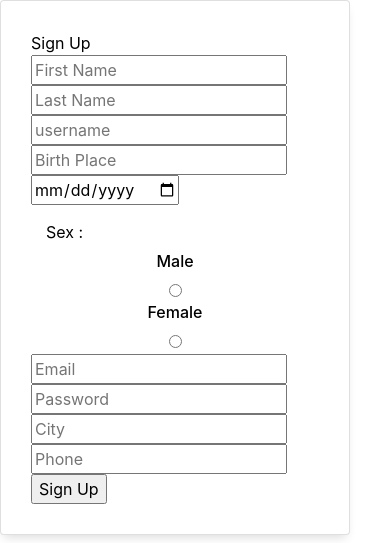
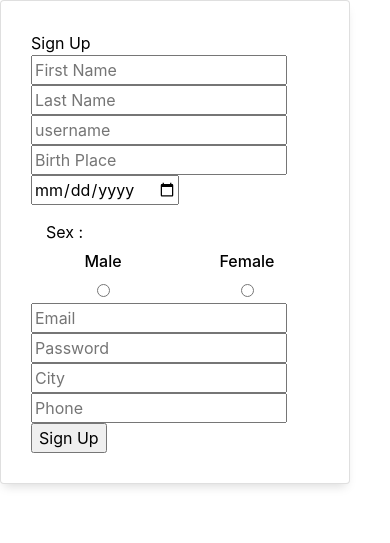
Before and after one commit to ian128/pemwebuts2019, a PHP site: page /signup.php in a window 390 px wide. Shown: the top 543 px of the page. Run offline with PHP 8.4, Linux system fonts and the light colour scheme; some libraries are stand-ins or nearby versions.

Commit message:
login dan signup

```diff
--- a/view/signup/signup.php
+++ b/view/signup/signup.php
@@ -76,7 +76,7 @@
 
 							<!-- Sex male -->
 							<div class="row">
-								<div class="col-md-6">
+								<div class="col-md-6 col-sm-6 col-6">
 									<center>
 										<h6 class="radio-inline">Male</h6>
 										<input type="radio" name="sex" id="checkboxM" value="male" name="sexMale" required/>
@@ -85,7 +85,7 @@
 
 
 							<!-- Sex Female -->
-								<div class="col-md-6">
+								<div class="col-md-6 col-sm-6 col-6">
 									<center>
 									<h6 class="radio-inline"> Female </h6>
 										<input type="radio" name="sex" id="checkboxF" value="female" name="sexFemale" required/>
```
